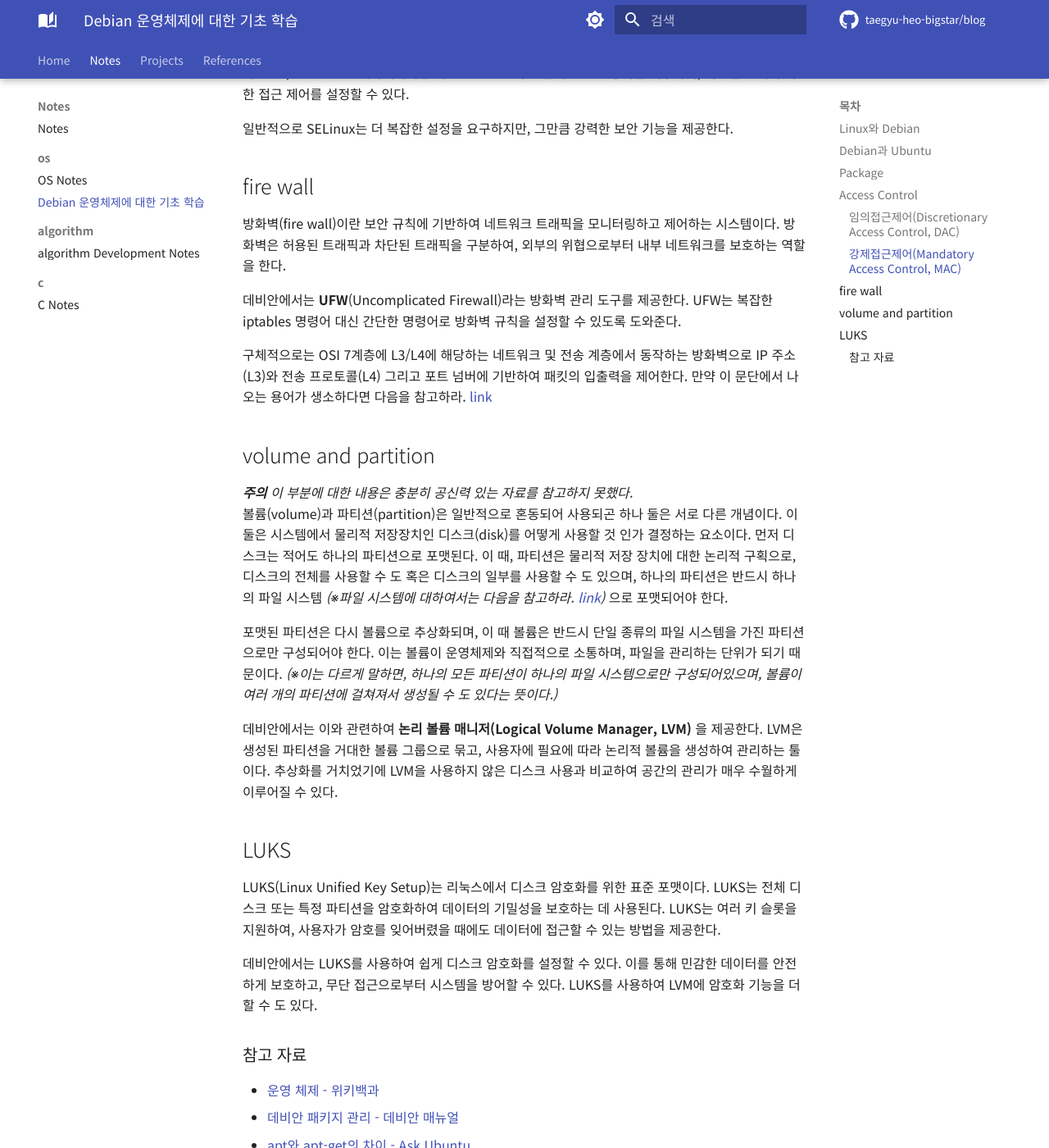
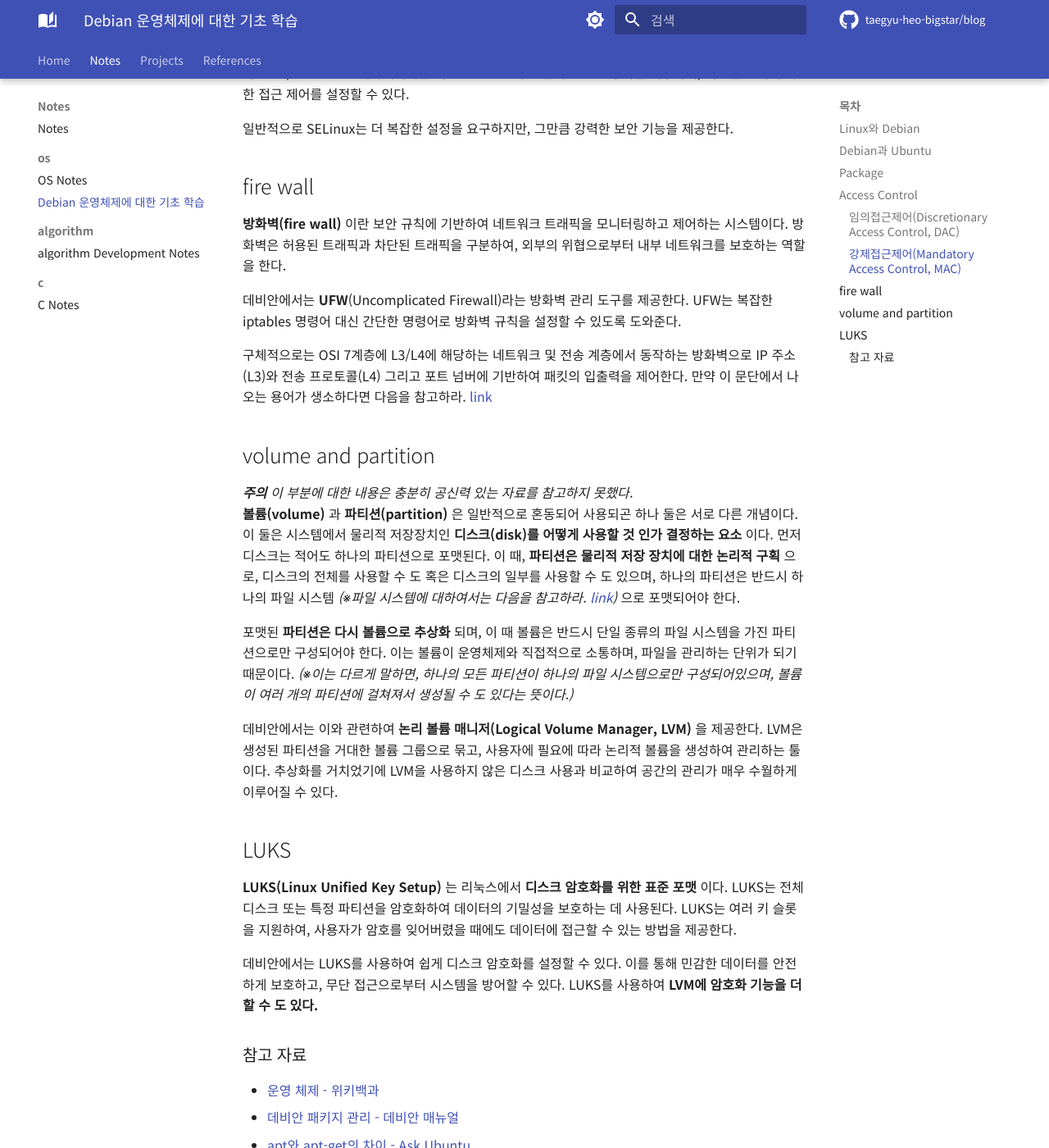
Before and after one commit to taegyu-heo-bigstar/blog, an MkDocs documentation site: the page built from docs/notes/os/2026-01-29-Debian.md, in a window 1280 px wide and 1400 px high, scrolled down 2919 px. Shown: the whole window at 82% size. Built offline with MkDocs 1.6.1 and Material for MkDocs 9.7.7, drawn with Linux system fonts in a browser that asks for light colours; comment, search, counter and statistics services are not loaded; some of the changed text lies outside the part shown.

```diff
--- a/docs/notes/os/2026-01-29-Debian.md
+++ b/docs/notes/os/2026-01-29-Debian.md
@@ -19,10 +19,10 @@ tags:
 ## Debian과 Ubuntu
 **데비안(Debian)** 과 **우분투(Ubuntu)** 는 모두 동일한 리눅스 커널을 기반으로 한 리눅스 배포판의 일종이다. 통상 우분투를 일컫어 데비안의 파생이라고 부른다. 이유는 우분투가 데비안의 패키지와 소프트웨어를 기반으로 개발되었기 때문이다. 그러나 두 배포판은 몇 가지 중요한 차이점이 있다.
 
-대표적으로는 커널 버전의 차이가 그러하다. 데비안은 안정성을 중시하여 상대적으로 오래된 커널 버전을 사용하는 반면, 우분투는 최신 기능을 반영하기 위해 더 자주 커널을 업데이트한다. 이로 인해 우분투는 최신 하드웨어에 대한 지원이 더 뛰어난 반면, 데비안은 안정성과 보안성을 중시하는 경향이 있다. 이러한 연유로 서버 환경에서는 데비안이, 데스크탑 환경에서는 우분투가 더 선호되는 경향이 있다. 만약 당신이 리눅스를 처음 사용해본다면 우분투를 선택하는 것이 더 나은 경험이 될 수 있다.
+대표적으로는 커널 버전의 차이가 그러하다. **데비안은 안정성을 중시** 하여 상대적으로 오래된 커널 버전을 사용하는 반면, **우분투는 최신 기능을 반영** 하기 위해 더 자주 커널을 업데이트한다. 이로 인해 우분투는 최신 하드웨어에 대한 지원이 더 뛰어난 반면, 데비안은 안정성과 보안성을 중시하는 경향이 있다. 이러한 연유로 서버 환경에서는 데비안이, 데스크탑 환경에서는 우분투가 더 선호되는 경향이 있다. 만약 당신이 리눅스를 처음 사용해본다면 우분투를 선택하는 것이 더 나은 경험이 될 수 있다.
 
 ## Package
-패키지(package)란 소프트웨어의 배포 및 관리를 위한 단위로, 프로그램과 그에 필요한 라이브러리, 설정 파일 등을 포함하는 아카이브 파일이다. 패키지는 특정 형식으로 묶여 있으며, 이를 통해 패키지 매니저가 소프트웨어를 쉽게 설치, 업데이트, 제거할 수 있도록 돕는다.
+**패키지(package)** 란 소프트웨어의 배포 및 관리를 위한 단위로, 프로그램과 그에 필요한 라이브러리, 설정 파일 등을 포함하는 **아카이브 파일** 이다. 패키지는 특정 형식으로 묶여 있으며, 이를 통해 패키지 매니저가 소프트웨어를 쉽게 설치, 업데이트, 제거할 수 있도록 돕는다.
 
 데비안의 경우 패키지의 타입으로 **.deb** 을 사용한다. 이는 데비안 패키지 형식(Debian Package Format)으로, 데비안 및 그 파생 배포판에서 널리 사용된다. 또한 패키지 매니저의 경우는 **APT(Advanced Package Tool)** 를 사용한다.
 
@@ -78,7 +78,7 @@ APT는
 
 일단, 여기서 MAC은 MAC(Media Access Control) 주소가 아니다. 이에 대한 내용은 다음을 참고하라. [link](https://ko.wikipedia.org/wiki/MAC_%EC%A3%BC%EC%86%8C)
 
-강제접근제어는 **규칙기반접근제어**(Rule Based Access Control, RBAC)라고도 불린다. 운영체제와 같은 시스템 관리자만 접근 권한을 설정할 수 있으며, 사용자가 직접 권한을 변경할 수는 없다.
+강제접근제어는 **규칙기반접근제어(Rule Based Access Control, RBAC)**라고도 불린다. 운영체제와 같은 시스템 관리자만 접근 권한을 설정할 수 있으며, 사용자가 직접 권한을 변경할 수는 없다.
 
 데비안에서는 **AppArmor**와 **SELinux**와 같은 MAC 구현체를 제공한다.
 
@@ -87,7 +87,7 @@ AppArmor는 경로기반 접근제어를 제공하며, 특정 프로그램이
 일반적으로 SELinux는 더 복잡한 설정을 요구하지만, 그만큼 강력한 보안 기능을 제공한다.
 
 ## fire wall
-방화벽(fire wall)이란 보안 규칙에 기반하여 네트워크 트래픽을 모니터링하고 제어하는 시스템이다. 방화벽은 허용된 트래픽과 차단된 트래픽을 구분하여, 외부의 위협으로부터 내부 네트워크를 보호하는 역할을 한다.
+**방화벽(fire wall)** 이란 보안 규칙에 기반하여 네트워크 트래픽을 모니터링하고 제어하는 시스템이다. 방화벽은 허용된 트래픽과 차단된 트래픽을 구분하여, 외부의 위협으로부터 내부 네트워크를 보호하는 역할을 한다.
 
 데비안에서는 **UFW**(Uncomplicated Firewall)라는 방화벽 관리 도구를 제공한다. UFW는 복잡한 iptables 명령어 대신 간단한 명령어로 방화벽 규칙을 설정할 수 있도록 도와준다.
 
@@ -95,16 +95,16 @@ AppArmor는 경로기반 접근제어를 제공하며, 특정 프로그램이
 
 ## volume and partition
 _**주의** 이 부분에 대한 내용은 충분히 공신력 있는 자료를 참고하지 못했다._<br>
-볼륨(volume)과 파티션(partition)은 일반적으로 혼동되어 사용되곤 하나 둘은 서로 다른 개념이다. 이 둘은 시스템에서 물리적 저장장치인 디스크(disk)를 어떻게 사용할 것 인가 결정하는 요소이다. 먼저 디스크는 적어도 하나의 파티션으로 포맷된다. 이 때, 파티션은 물리적 저장 장치에 대한 논리적 구획으로, 디스크의 전체를 사용할 수 도 혹은 디스크의 일부를 사용할 수 도 있으며, 하나의 파티션은 반드시 하나의 파일 시스템 _(※파일 시스템에 대하여서는 다음을 참고하라. [link](https://ko.wikipedia.org/wiki/%ED%8C%8C%EC%9D%BC_%EC%8B%9C%EC%8A%A4%ED%85%9C))_ 으로 포맷되어야 한다.
+**볼륨(volume)** 과 **파티션(partition)** 은 일반적으로 혼동되어 사용되곤 하나 둘은 서로 다른 개념이다. 이 둘은 시스템에서 물리적 저장장치인 **디스크(disk)를 어떻게 사용할 것 인가 결정하는 요소** 이다. 먼저 디스크는 적어도 하나의 파티션으로 포맷된다. 이 때, **파티션은 물리적 저장 장치에 대한 논리적 구획** 으로, 디스크의 전체를 사용할 수 도 혹은 디스크의 일부를 사용할 수 도 있으며, 하나의 파티션은 반드시 하나의 파일 시스템 _(※파일 시스템에 대하여서는 다음을 참고하라. [link](https://ko.wikipedia.org/wiki/%ED%8C%8C%EC%9D%BC_%EC%8B%9C%EC%8A%A4%ED%85%9C))_ 으로 포맷되어야 한다.
 
-포맷된 파티션은 다시 볼륨으로 추상화되며, 이 때 볼륨은 반드시 단일 종류의 파일 시스템을 가진 파티션으로만 구성되어야 한다. 이는 볼륨이 운영체제와 직접적으로 소통하며, 파일을 관리하는 단위가 되기 때문이다. _(※이는 다르게 말하면, 하나의 모든 파티션이 하나의 파일 시스템으로만 구성되어있으며, 볼륨이 여러 개의 파티션에 걸쳐져서 생성될 수 도 있다는 뜻이다.)_
+포맷된 **파티션은 다시 볼륨으로 추상화** 되며, 이 때 볼륨은 반드시 단일 종류의 파일 시스템을 가진 파티션으로만 구성되어야 한다. 이는 볼륨이 운영체제와 직접적으로 소통하며, 파일을 관리하는 단위가 되기 때문이다. _(※이는 다르게 말하면, 하나의 모든 파티션이 하나의 파일 시스템으로만 구성되어있으며, 볼륨이 여러 개의 파티션에 걸쳐져서 생성될 수 도 있다는 뜻이다.)_
 
 데비안에서는 이와 관련하여 **논리 볼륨 매니저(Logical Volume Manager, LVM)** 을 제공한다. LVM은 생성된 파티션을 거대한 볼륨 그룹으로 묶고, 사용자에 필요에 따라 논리적 볼륨을 생성하여 관리하는 툴이다. 추상화를 거치었기에 LVM을 사용하지 않은 디스크 사용과 비교하여 공간의 관리가 매우 수월하게 이루어질 수 있다.
 
 ## LUKS
-LUKS(Linux Unified Key Setup)는 리눅스에서 디스크 암호화를 위한 표준 포맷이다. LUKS는 전체 디스크 또는 특정 파티션을 암호화하여 데이터의 기밀성을 보호하는 데 사용된다. LUKS는 여러 키 슬롯을 지원하여, 사용자가 암호를 잊어버렸을 때에도 데이터에 접근할 수 있는 방법을 제공한다.
+**LUKS(Linux Unified Key Setup)** 는 리눅스에서 **디스크 암호화를 위한 표준 포맷** 이다. LUKS는 전체 디스크 또는 특정 파티션을 암호화하여 데이터의 기밀성을 보호하는 데 사용된다. LUKS는 여러 키 슬롯을 지원하여, 사용자가 암호를 잊어버렸을 때에도 데이터에 접근할 수 있는 방법을 제공한다.
 
-데비안에서는 LUKS를 사용하여 쉽게 디스크 암호화를 설정할 수 있다. 이를 통해 민감한 데이터를 안전하게 보호하고, 무단 접근으로부터 시스템을 방어할 수 있다. LUKS를 사용하여 LVM에 암호화 기능을 더 할 수 도 있다.
+데비안에서는 LUKS를 사용하여 쉽게 디스크 암호화를 설정할 수 있다. 이를 통해 민감한 데이터를 안전하게 보호하고, 무단 접근으로부터 시스템을 방어할 수 있다. LUKS를 사용하여 **LVM에 암호화 기능을 더 할 수 도 있다.**
 
 
 
```
